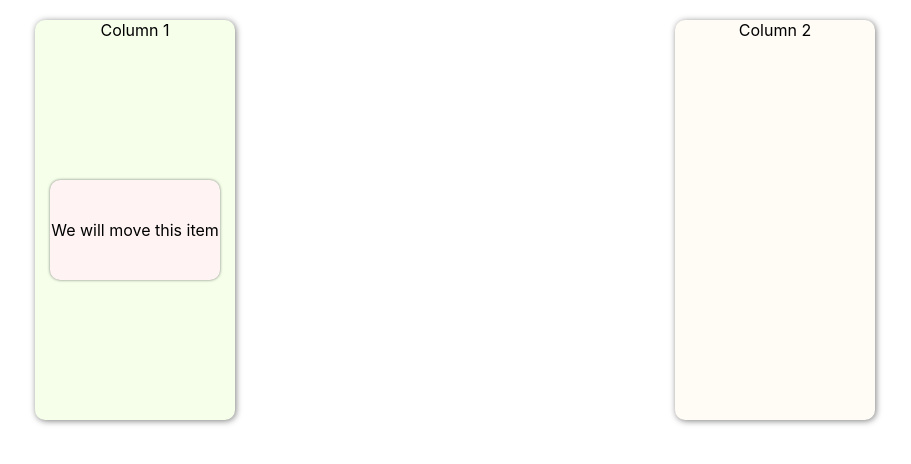
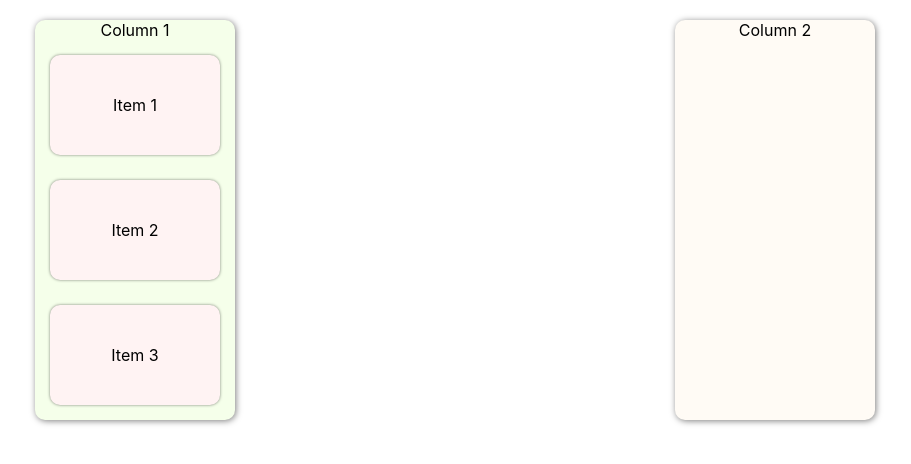
Before and after one commit to R2ALPHA/react-dnd, a React (Create React App) app: page / in a window 1280 px wide. Shown: the top 464 px of the page, without its empty margins (185-1096 px from the left). Built offline with nearby package versions, Linux system fonts and the light colour scheme.

Commit message:
drag multiple items

```diff
--- a/src/App.js
+++ b/src/App.js
@@ -3,18 +3,30 @@
 import { HTML5Backend } from 'react-dnd-html5-backend';
 import { useState } from 'react';
 
-const MovableItem = ({ setIsFirstColumn }) => {
+// Movable Item Component
+const MovableItem = ({ name, setItems }) => {
+
+  const changeItemColumn = (currentItem, columnName) => {
+    setItems((prevState) => {
+      return prevState.map(e => {
+        return {
+          ...e,
+          column: e.name === currentItem.name ? columnName : e.column
+        };
+      });
+    });
+  };
 
   // Make the item draggable.
   const [{ isDragging }, drag] = useDrag({
     type: 'CARD',
-    item: { name: 'Any custom name' },
+    item: { name },
     end: (item, monitor) => {
       const dropResult = monitor.getDropResult();
       if (dropResult && dropResult.name === 'Column 1') {
-        setIsFirstColumn(true);
+        changeItemColumn(item, 'Column 1')
       } else {
-        setIsFirstColumn(false);
+        changeItemColumn(item, 'Column 2');
       }
     },
     collect: (monitor) => ({
@@ -26,11 +38,12 @@
 
   return (
     <div ref={drag} className='movable-item' style={{ opacity }}>
-      We will move this item
+      {name}
     </div>
   )
 }
 
+// Column item component
 const Column = ({ children, className, title }) => {
   const [, drop] = useDrop({
     accept: 'CARD',
@@ -45,19 +58,30 @@
   );
 };
 
+
+// Main App Component
 export const App = () => {
 
-  const [isFirstColumn, setIsFirstColumn] = useState(true);
-  const Item = <MovableItem setIsFirstColumn={setIsFirstColumn} />;
+  const [items, setItems] = useState([
+    { id: 1, name: 'Item 1', column: 'Column 1' },
+    { id: 2, name: 'Item 2', column: 'Column 1' },
+    { id: 3, name: 'Item 3', column: 'Column 1' },
+  ]);
+
+  const returnItemsForColumn = (columnName) => {
+    return items
+      .filter(item => item.column === columnName)
+      .map(item => <MovableItem key={item.id} name={item.name} setItems={setItems} />);
+  };
 
   return (
     <div className="container">
       <DndProvider backend={HTML5Backend}>
         <Column title='Column 1' className='column first-column'>
-          {isFirstColumn && Item}
+          {returnItemsForColumn('Column 1')}
         </Column>
         <Column title='Column 2' className='column second-column'>
-          {!isFirstColumn && Item}
+          {returnItemsForColumn('Column 2')}
         </Column>
       </DndProvider>
     </div>
```
